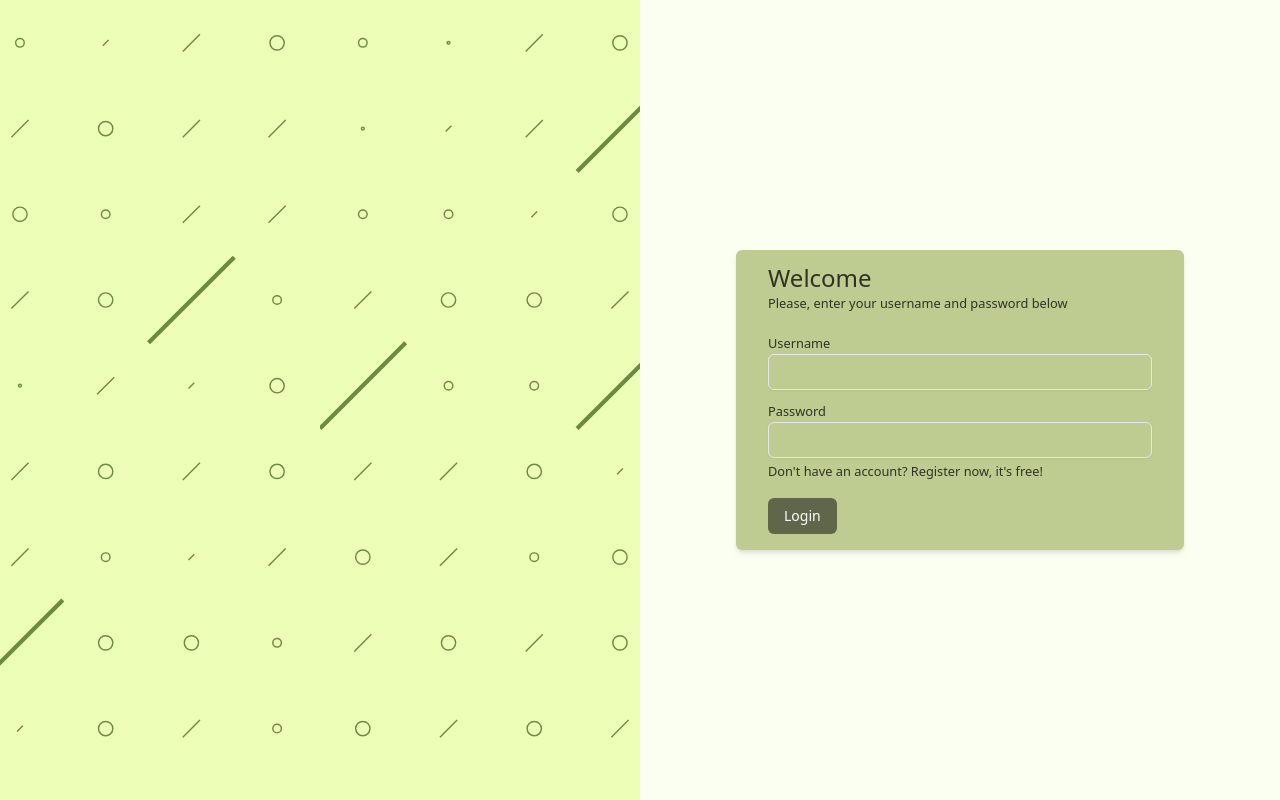
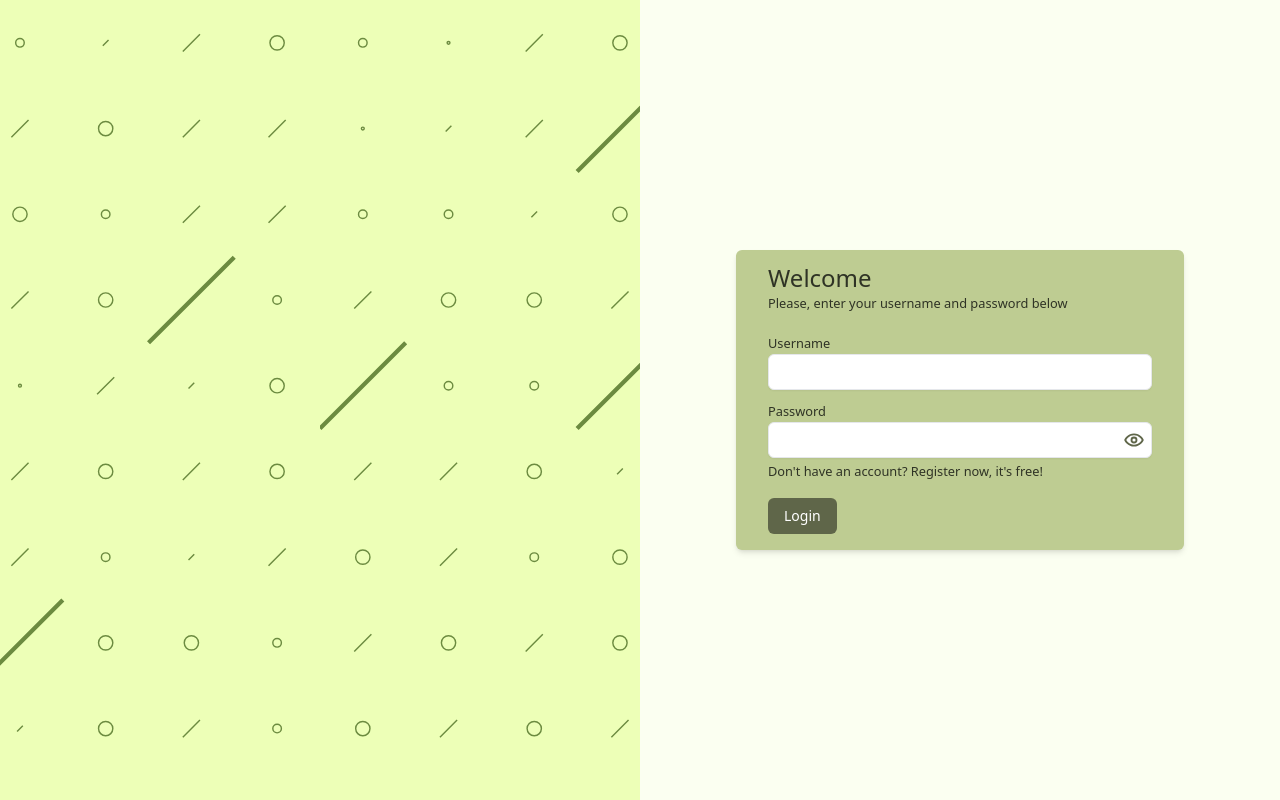
Before and after one commit to gdsveiga/curotec-collab-drawing, a React (Vite) app in the folder frontend/: page /login in a window 1280 px wide. Built offline with nearby package versions, Linux system fonts and the light colour scheme.

Commit message:
chore: finishing login flow

```diff
--- a/frontend/src/components/shared/input.tsx
+++ b/frontend/src/components/shared/input.tsx
@@ -1,22 +1,31 @@
-import React from "react";
+import React, { ReactNode } from "react";
 import { cn } from "src/utils/classname";
 import { ClassNameValue } from "tailwind-merge";
 
-type Props = React.DetailedHTMLProps<
+type Props = { adornment?: ReactNode } & React.DetailedHTMLProps<
   React.InputHTMLAttributes<HTMLInputElement>,
   HTMLInputElement
 >;
 
-function Input({ className, type, ...props }: Props) {
+function Input({ className, type, adornment, ...props }: Props) {
   return (
+    <div className="relative">
       <input
         type={type}
         className={cn(
-        "flex h-9 w-full rounded-md border border-input bg-transparent px-3 py-1 text-base shadow-sm transition-colors file:border-0 file:bg-transparent file:text-sm file:font-medium file:text-foreground placeholder:text-muted-foreground focus-visible:outline-none focus-visible:ring-1 focus-visible:ring-ring disabled:cursor-not-allowed disabled:opacity-50 md:text-sm",
+          "flex h-9 w-full rounded-md border border-input bg-white px-3 py-1 text-base shadow-sm transition-colors file:border-0 file:bg-transparent file:text-sm file:font-medium file:text-foreground placeholder:text-muted-foreground focus-visible:outline-none focus-visible:ring-1 focus-visible:ring-ring disabled:cursor-not-allowed disabled:opacity-50 md:text-sm",
+          adornment ? "pr-5" : null,
           className
         )}
         {...props}
       />
+
+      {adornment ? (
+        <div className="absolute top-1/2 -translate-y-1/2 right-2 select-none">
+          {adornment}
+        </div>
+      ) : null}
+    </div>
   );
 }
 
--- a/frontend/src/contexts/auth.tsx
+++ b/frontend/src/contexts/auth.tsx
@@ -1,4 +1,6 @@
 import React, { createContext, useState, useContext, useCallback } from "react";
+import { useNavigate } from "react-router-dom";
+import { toast } from "react-toastify";
 import { loginService } from "src/services/auth";
 import {
   removeLocalStorageItem,
@@ -22,20 +24,28 @@ const AuthContext = createContext<AuthContextType | undefined>(undefined);
 export const AuthProvider: React.FC<{ children: React.ReactNode }> = ({
   children,
 }) => {
+  const navigate = useNavigate();
+
   const [user, setUser] = useState<User | null>(null);
   const [token, setToken] = useState<string | null>(null);
 
   const login = useCallback(async (username: string, password: string) => {
     const { token, user } = await loginService.login(username, password);
-    setUser(user);
-    setToken(token);
-    setLocalStorageItem("token", token);
+
+    if (token) {
+      setUser(user);
+      setToken(token);
+      setLocalStorageItem("token", token);
+      navigate("/draw/home");
+    }
   }, []);
 
   const logout = useCallback(() => {
     setUser(null);
     setToken(null);
     removeLocalStorageItem("token");
+    navigate("/login");
+    toast.success("Logout successfully");
   }, []);
 
   return (
--- a/frontend/src/pages/login.tsx
+++ b/frontend/src/pages/login.tsx
@@ -1,8 +1,17 @@
-import React from "react";
+import { EyeClosed, Eye } from "@phosphor-icons/react/dist/ssr";
+import React, { useState } from "react";
 import Button from "src/components/shared/button";
 import Input from "src/components/shared/input";
+import { useAuthContext } from "src/contexts/auth";
 
 function Auth() {
+  const { login } = useAuthContext();
+
+  const [username, setUsername] = useState<string>("");
+  const [password, setPassword] = useState<string>("");
+
+  const [isPasswordVisible, setIsPasswordVisible] = useState<boolean>(false);
+
   return (
     <div className="max-w-md w-full mx-auto py-4 px-8 rounded-md shadow-md bg-grass-500 text-grass-800">
       <h2 className="text-2xl leading-none">Welcome</h2>
@@ -10,18 +19,49 @@ function Auth() {
       <div className="flex flex-col mt-4 gap-2">
         <div>
           <small>Username</small>
-          <Input className="w-full" />
+          <Input
+            className="w-full"
+            value={username}
+            onChange={(e) => setUsername(e.target.value)}
+          />
         </div>
         <div>
           <small>Password</small>
-          <Input className="w-full" type="password" />
+          <Input
+            className="w-full"
+            type={isPasswordVisible ? "text" : "password"}
+            value={password}
+            onChange={(e) => setPassword(e.target.value)}
+            adornment={
+              isPasswordVisible ? (
+                <EyeClosed
+                  size={20}
+                  weight="bold"
+                  className="cursor-pointer text-grass-700"
+                  onClick={() => setIsPasswordVisible((prev) => !prev)}
+                />
+              ) : (
+                <Eye
+                  size={20}
+                  weight="bold"
+                  className="cursor-pointer text-grass-700"
+                  onClick={() => setIsPasswordVisible((prev) => !prev)}
+                />
+              )
+            }
+          />
         </div>
       </div>
       <small className="hover:underline cursor-pointer">
         Don't have an account? Register now, it's free!
       </small>
       <div className="mt-4">
-        <Button className="px-4 py-2" variant="primary">
+        <Button
+          className="px-4 py-2"
+          variant="primary"
+          onClick={() => login(username, password)}
+          type="button"
+        >
           Login
         </Button>
       </div>
--- /dev/null
+++ b/frontend/src/pages/register.tsx
@@ -0,0 +1,7 @@
+import React from "react";
+
+function Register() {
+  return <div>Register</div>;
+}
+
+export default Register;
--- a/frontend/src/services/auth.ts
+++ b/frontend/src/services/auth.ts
@@ -1,4 +1,6 @@
+import axios from "axios";
 import { axiosClient } from "src/config/client";
+import { handleError } from "src/utils/handleError";
 
 export interface LoginResponse {
   message: string;
@@ -11,10 +13,14 @@ export interface LoginResponse {
 
 export const loginService = {
   async login(username: string, password: string): Promise<LoginResponse> {
-    const response = await axiosClient.post("/auth/login", {
-      username,
-      password,
-    });
-    return response.data;
+    try {
+      const response = await axiosClient.post("/auth/login", {
+        username,
+        password,
+      });
+      return response.data;
+    } catch (error) {
+      return handleError(error);
+    }
   },
 };
--- a/frontend/src/services/drawing.ts
+++ b/frontend/src/services/drawing.ts
@@ -1,5 +1,6 @@
 import { Stroke } from "src/@types/drawing";
 import { axiosClient } from "src/config/client";
+import { handleError } from "src/utils/handleError";
 
 export type GetDrawingsResponse = {
   createdAt: string;
@@ -14,12 +15,7 @@ export const drawingService = {
       const response = await axiosClient.get("/drawings");
       return response.data;
     } catch (error) {
-      console.error(error);
-      if (error instanceof Error) {
-        throw new Error(error.message);
-      } else {
-        throw new Error(String(error));
-      }
+      return handleError(error);
     }
   },
 };
--- /dev/null
+++ b/frontend/src/utils/handleError.ts
@@ -0,0 +1,15 @@
+import axios from "axios";
+import { toast } from "react-toastify";
+
+export const handleError = (error: unknown) => {
+  if (axios.isAxiosError(error)) {
+    if (error.response && error.response.data) {
+      toast.error(error.response.data.error);
+      throw new Error(error.response.data.error);
+    }
+    throw new Error(error.message);
+  } else {
+    toast.error(String(error));
+    throw new Error(String(error));
+  }
+};
```
Also changed, not shown: frontend/src/App.tsx (+4 -4 lines). Lines whose indentation alone changed are shown as unchanged.
